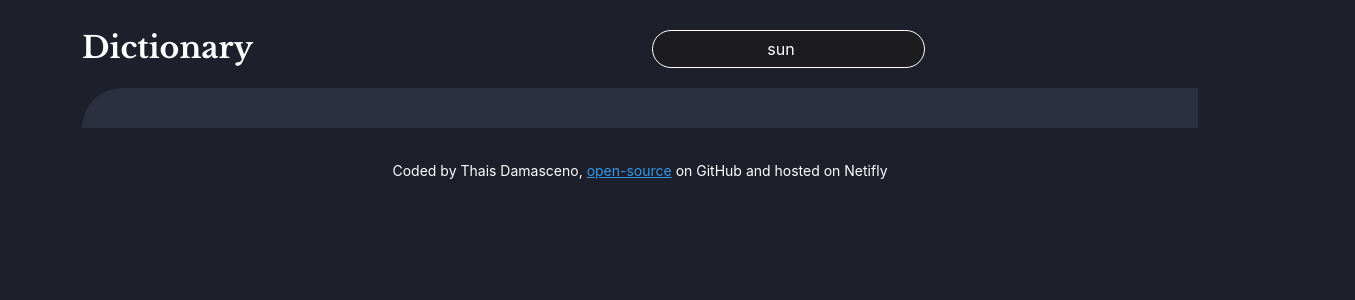
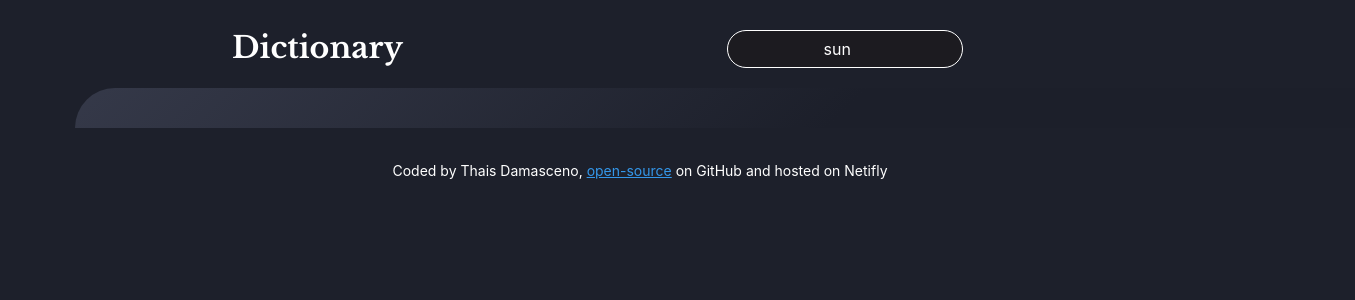
Before and after one commit to tsdamas/dictionary-react-app, a React (Create React App) app: page / in a window 1280 px wide. Shown: the top 300 px of the page, 1355 px wide, since content can reach past the window. Built offline with nearby package versions, Linux system fonts and the light colour scheme; no server answers.

Commit message:
Updating style

```diff
--- a/src/components/dictionary.css
+++ b/src/components/dictionary.css
@@ -7,21 +7,29 @@
   margin: 0px auto;
 }
 
+.Dictionary{
+  padding-left: 150px
+}
+
+/*The idea here is: push the container to the exact middle of the browser window with left: 50%;, then pull it back to the left edge with negative -50vw margin.*/
 .Dictionary .second__container{
-  background-color: #2B2F40;
+  background: linear-gradient(135deg, #353949, #1C1F2A 60%);
   padding-top: 40px;
   padding-right: 90px;
   padding-left: 70px;
   border-top-left-radius: 50px;
+  width: 100vw;
+  position: relative;
+  left: 50%;
+  right: 50%;
+  margin-left: -50vw;
+  margin-right: -50vw;
 }
-
 
 .Dictionary h2{
   color: #3497EA;
   text-align: center;
 }
-
-
 
 .Dictionary input{
   width: 50%;
@@ -47,6 +55,10 @@
   margin-bottom: 20px;
 }
 
+.Dictionary .row{
+  border-bottom-right-radius: 50px;
+}
+
 .Dictionary i{
   display: inline;
 }
--- a/src/components/results.css
+++ b/src/components/results.css
@@ -8,6 +8,7 @@
 
 .Results section{
   padding: 15px;
+  margin-right: 25px;
 }
 
 .Results h5{
@@ -17,6 +18,6 @@
 .Results section {
   background-color: #1C1B20;
   padding: 30px;
-  border-radius: 8px;
+  border-radius: 30px;
   box-shadow: 0px 10px 15px rgba(0, 0, 0, 0.1);
 }
```
